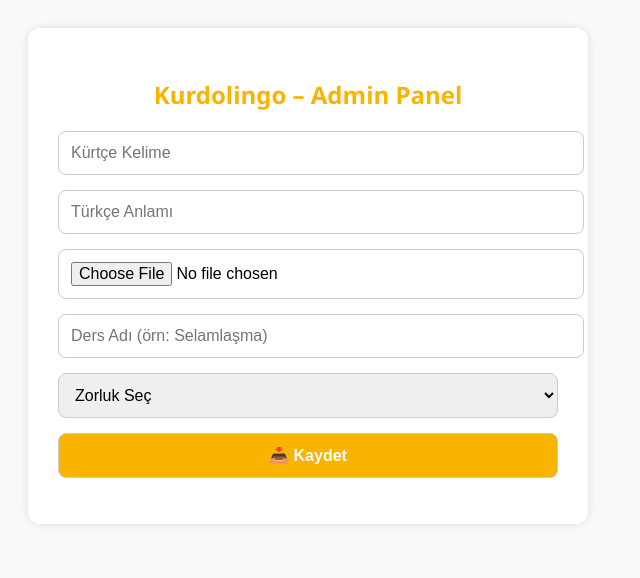
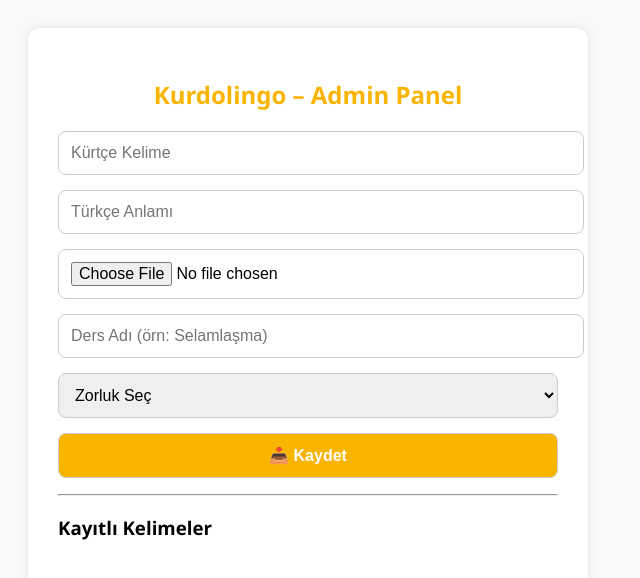
Before and after one commit to mstmiroglu21/kurdolingo, a plain HTML site: page admin/index.html in a window 1280 px wide. Shown: the whole page, without its empty margins (332-972 px from the left). Drawn offline with Linux system fonts and the light colour scheme.

Commit message:
Update index.html

```diff
--- a/admin/index.html
+++ b/admin/index.html
@@ -9,6 +9,7 @@
 <body>
   <div class="container">
     <h2>Kurdolingo – Admin Panel</h2>
+
     <form id="wordForm">
       <input type="text" id="kelime" placeholder="Kürtçe Kelime" required />
       <input type="text" id="anlam" placeholder="Türkçe Anlamı" required />
@@ -25,6 +26,10 @@
       <button type="submit">📥 Kaydet</button>
       <p id="sonuc"></p>
     </form>
+
+    <hr />
+    <h3>Kayıtlı Kelimeler</h3>
+    <div id="listeAlani"></div>
   </div>
 
   <script src="admin.js"></script>
```
